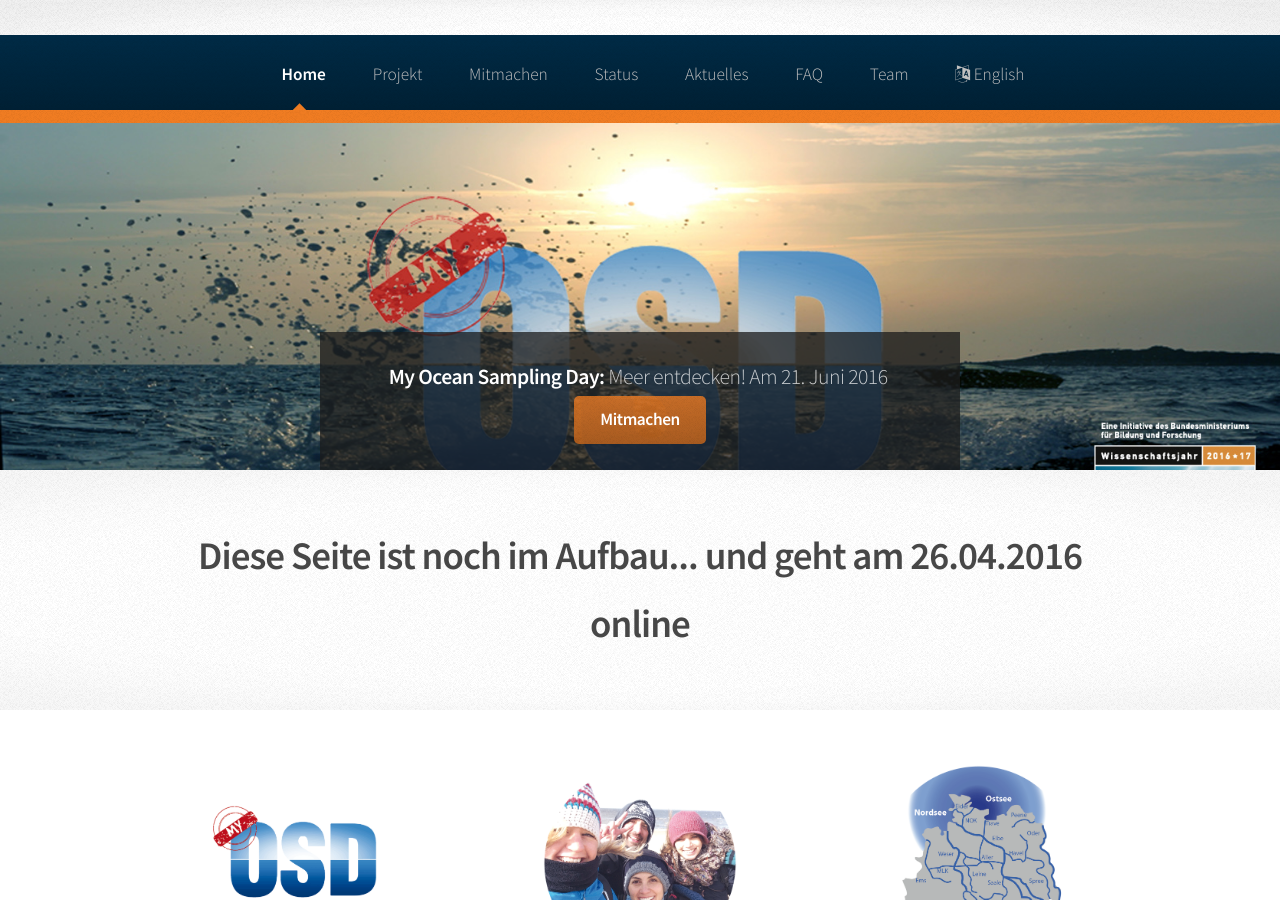
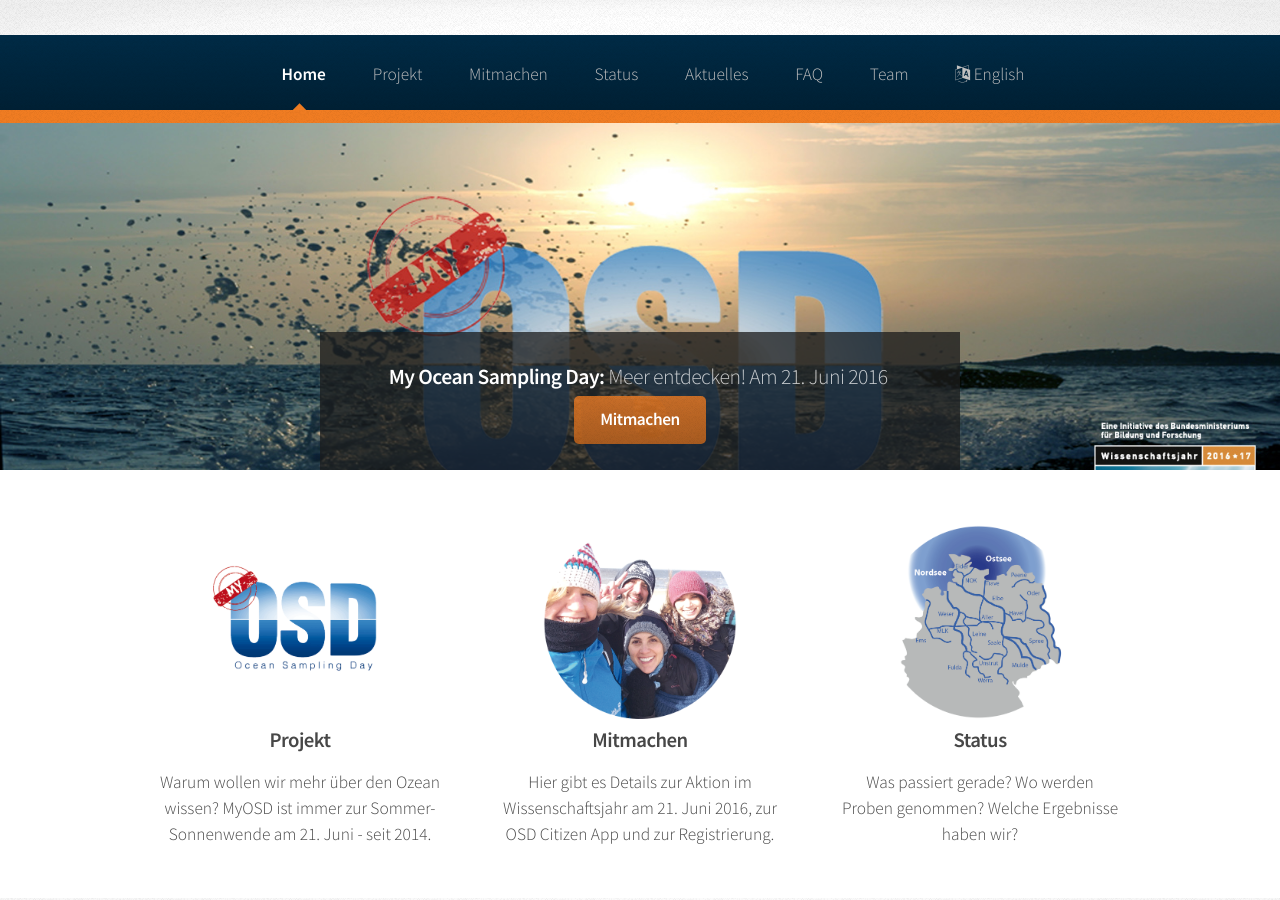
Before and after one commit to myosd/myosd.github.io, a Jekyll site: the page built from index.html, in a window 1280 px wide and 900 px high. Built offline with Jekyll 4.4.1, drawn with Linux system fonts in a browser that asks for light colours.

Commit message:
Removed 26.04

```diff
--- a/index.html
+++ b/index.html
@@ -12,13 +12,6 @@ published: true
 		</header>
 	</section>
 
-	<section class="wrapper style2">
-		<div class="container">
-			<header class="major">
-				<h2>Diese Seite ist noch im Aufbau... und geht am 26.04.2016 online</h2>
-			</header>
-		</div>
-	</section>
 <!-- Highlights -->
 	<section class="wrapper style1">
 		<div class="container">
```
